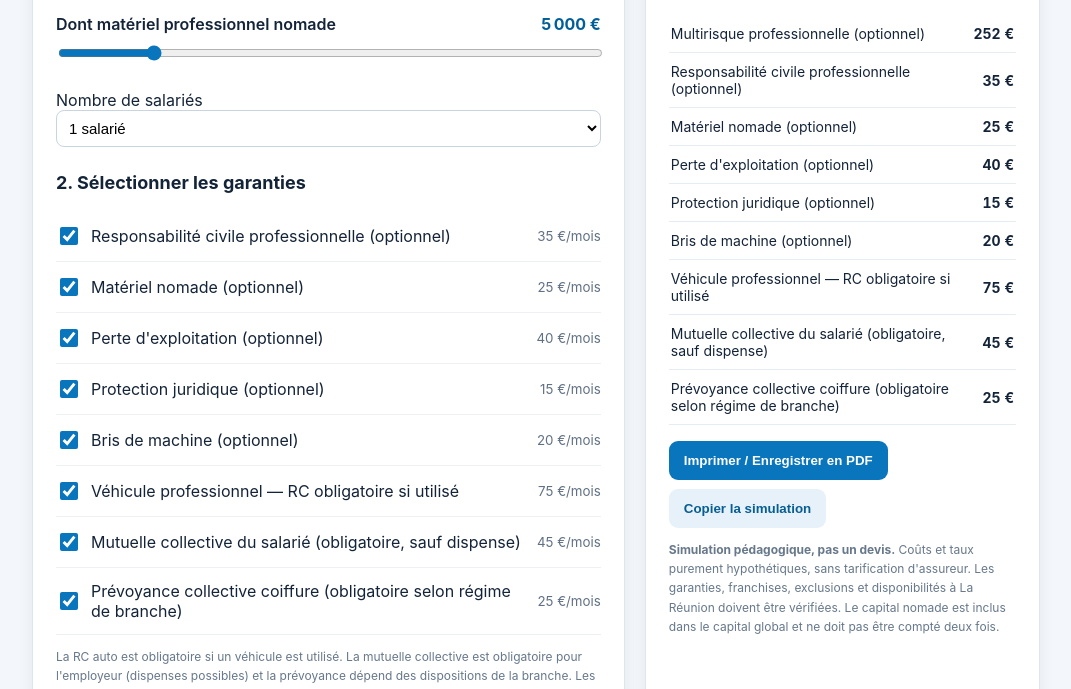
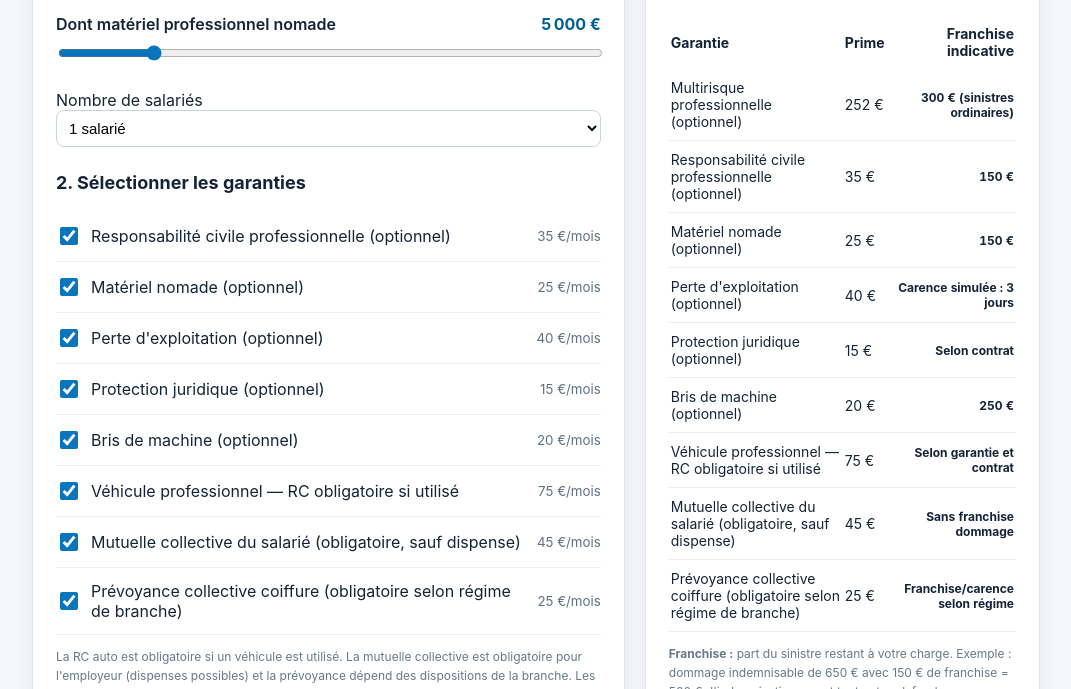
Before and after one commit to dodovaia/simulateur-coiffure-, a plain HTML site: page index.html in a window 1280 px wide. Shown: the part 371-1060 px from the top of the page, without its empty margins (104-1175 px from the left). Drawn offline with Linux system fonts and the light colour scheme.

Commit message:
Ajouter les franchises indicatives à chaque garantie du simulateur

```diff
--- a/index.html
+++ b/index.html
@@ -11,9 +11,9 @@
 <div class="field"><label for="salaries">Nombre de salariés</label><select id="salaries"><option value="0">0 salarié</option><option value="1" selected>1 salarié</option><option value="2">2 salariés</option><option value="3">3 salariés</option><option value="4">4 salariés</option><option value="5">5 salariés</option></select></div>
 <h2>2. Sélectionner les garanties</h2><div id="guarantees"></div>
 <p class="muted">La RC auto est obligatoire si un véhicule est utilisé. La mutuelle collective est obligatoire pour l'employeur (dispenses possibles) et la prévoyance dépend des dispositions de la branche. Les autres protections professionnelles sont, en principe, facultatives, sous réserve d'exigences contractuelles spécifiques.</p></section>
-<section class="panel"><h2>3. Résultat estimatif</h2><div class="result"><span>Budget mensuel indicatif</span><div><strong id="monthly">—</strong></div><p id="annual">—</p></div><table><tbody id="details"></tbody></table>
+<section class="panel"><h2>3. Résultat estimatif et franchises</h2><div class="result"><span>Budget mensuel indicatif</span><div><strong id="monthly">—</strong></div><p id="annual">—</p></div><table><thead><tr><th style="text-align:left;padding:10px 2px">Garantie</th><th style="text-align:right;padding:10px 2px">Prime</th><th style="text-align:right;padding:10px 2px">Franchise indicative</th></tr></thead><tbody id="details"></tbody></table><p class="muted"><b>Franchise :</b> part du sinistre restant à votre charge. Exemple : dommage indemnisable de 650 € avec 150 € de franchise = 500 € d'indemnisation, avant tout autre plafond ou abattement.</p><p class="muted"><b>Catastrophes naturelles :</b> franchise légale ou contractuelle spécifique à vérifier, distincte des 300 € simulés pour les sinistres ordinaires.</p>
 <div class="actions"><button class="btn" onclick="window.print()">Imprimer / Enregistrer en PDF</button><button class="btn secondary" id="copy">Copier la simulation</button></div>
-<p id="copyStatus" role="status" class="muted"></p><p class="muted"><b>Simulation pédagogique, pas un devis.</b> Coûts et taux purement hypothétiques, sans tarification d'assureur. Les garanties, franchises, exclusions et disponibilités à La Réunion doivent être vérifiées. Le capital nomade est inclus dans le capital global et ne doit pas être compté deux fois.</p></section></main>
+<p id="copyStatus" role="status" class="muted"></p><p class="muted"><b>Simulation pédagogique, pas un devis.</b> Coûts et taux purement hypothétiques, sans tarification d'assureur. Les garanties, franchises, exclusions et disponibilités à La Réunion doivent être vérifiées. Les franchises affichées sont des hypothèses pédagogiques et non des conditions d'assureur. Le capital nomade est inclus dans le capital global et ne doit pas être compté deux fois.</p></section></main>
 <footer>AssistIA Courtage · Outil de démonstration, sans collecte ni transmission de données client.</footer>
 <script>
 const $=id=>document.getElementById(id);const euros=n=>new Intl.NumberFormat('fr-FR',{style:'currency',currency:'EUR',maximumFractionDigits:0}).format(n);
@@ -24,6 +24,6 @@ function update(){const surface=+$('surface').value,capital=+$('capital').value,
 $('surfaceOut').textContent=surface+' m²';$('capitalOut').textContent=euros(capital);$('nomadeOut').textContent=euros(nomade);
 const prices={multi:Math.round(40+surface*.65+capital*.0012),rc:25+salaries*10,nomade:Math.round(10+nomade*.003),perte:40,juridique:15,bris:20,auto:75,mutuelle:salaries*45,prevoyance:salaries*25};let rows=[['Multirisque professionnelle (optionnel)',prices.multi]];
 entries.forEach(o=>{const checked=$('g_'+o.key).checked;if(!salaries&&['mutuelle','prevoyance'].includes(o.key)){$('g_'+o.key).disabled=true;$('g_'+o.key).checked=false}else{$('g_'+o.key).disabled=false} $('c_'+o.key).textContent=euros(prices[o.key])+'/mois';if($('g_'+o.key).checked)rows.push([o.label,prices[o.key]])});
-const total=rows.reduce((a,v)=>a+v[1],0);$('monthly').textContent=euros(total)+'/mois';$('annual').textContent=euros(total*12)+' / an';$('details').innerHTML=rows.map(r=>'<tr><td>'+r[0]+'</td><td>'+euros(r[1])+'</td></tr>').join('');last='Simulation assurance coiffure\nSurface : '+surface+' m²\nCapital : '+euros(capital)+'\nMatériel nomade : '+euros(nomade)+'\nSalariés : '+salaries+'\n'+rows.map(x=>x[0]+' : '+euros(x[1])+'/mois').join('\n')+'\nTotal : '+euros(total)+'/mois ('+euros(total*12)+'/an)\nSimulation pédagogique non contractuelle.'}
+const franchises={multi:'300 € (sinistres ordinaires)',rc:'150 €',nomade:'150 €',perte:'Carence simulée : 3 jours',juridique:'Selon contrat',bris:'250 €',auto:'Selon garantie et contrat',mutuelle:'Sans franchise dommage',prevoyance:'Franchise/carence selon régime'};const franchiseFor=(label)=>label.startsWith('Multirisque')?franchises.multi:(entries.find(e=>e.label===label)?franchises[entries.find(e=>e.label===label).key]:'À vérifier');const total=rows.reduce((a,v)=>a+v[1],0);$('monthly').textContent=euros(total)+'/mois';$('annual').textContent=euros(total*12)+' / an';$('details').innerHTML=rows.map(r=>'<tr><td>'+r[0]+'</td><td>'+euros(r[1])+'</td><td style="text-align:right;font-size:12px">'+franchiseFor(r[0])+'</td></tr>').join('');last='Simulation assurance coiffure\nSurface : '+surface+' m²\nCapital : '+euros(capital)+'\nMatériel nomade : '+euros(nomade)+'\nSalariés : '+salaries+'\n'+rows.map(x=>x[0]+' : '+euros(x[1])+'/mois').join('\n')+'\nTotal : '+euros(total)+'/mois ('+euros(total*12)+'/an)\nSimulation pédagogique non contractuelle.'}
 document.querySelectorAll('input,select').forEach(el=>el.addEventListener('input',update));$('copy').onclick=async()=>{try{await navigator.clipboard.writeText(last);$('copyStatus').textContent='Simulation copiée.'}catch(e){$('copyStatus').textContent='Copie indisponible : utilisez l’impression PDF.'}};update();
 </script></body></html>
```
